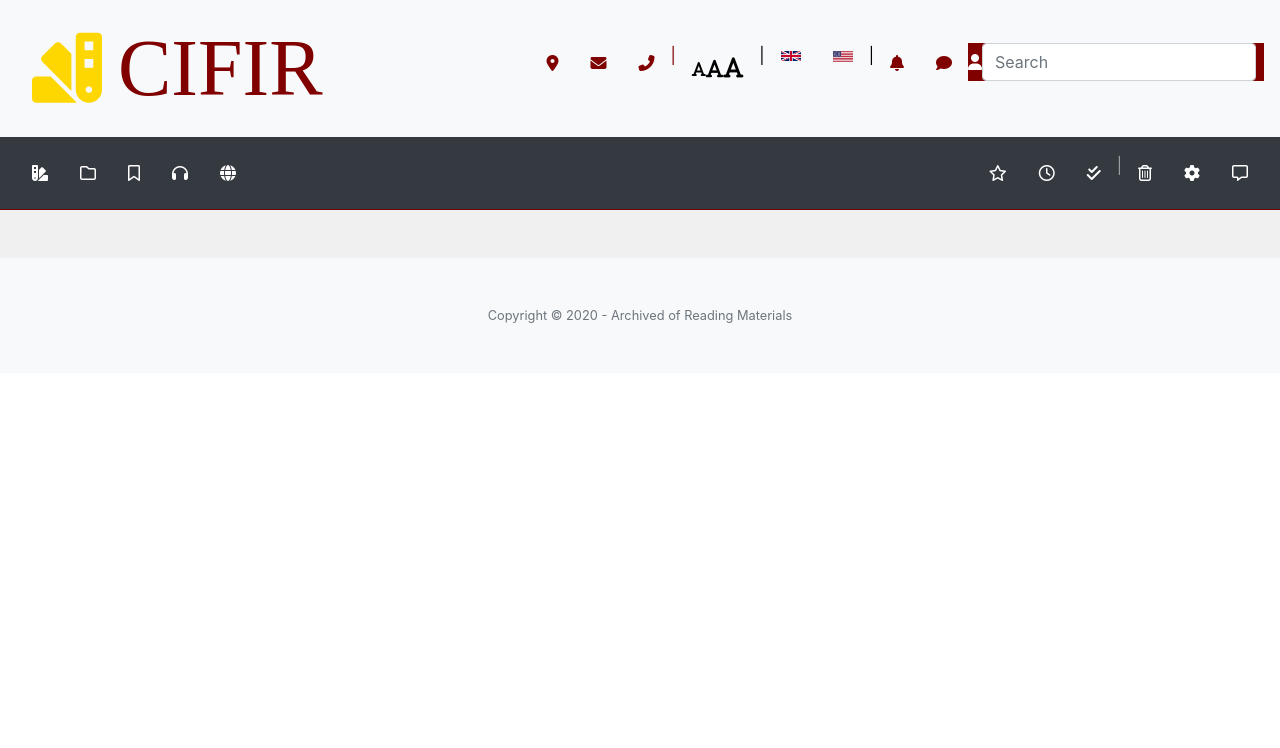
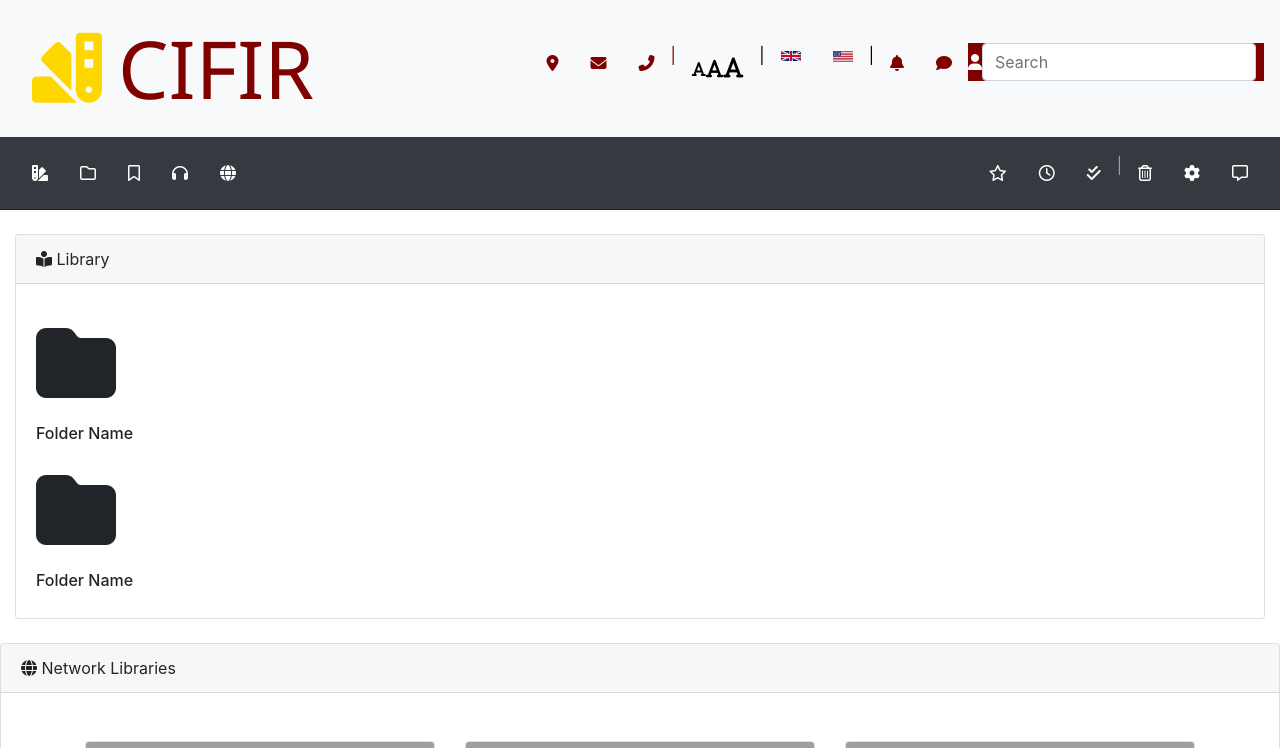
Before and after one commit to dianelambojo/CIFIR, a Django app: page /cifir/home/ in a window 1280 px wide. Shown: the top 748 px of the page. Before the commit the page ends 323 px from the top, so only its background shows below. Run offline with Django 3.2, Linux system fonts and the light colour scheme; some libraries are stand-ins or nearby versions; grey boxes are pictures that could not be loaded.

Commit message:
UI Update

```diff
--- a/cifirproject/cifir/static/css/baseCSS.css
+++ b/cifirproject/cifir/static/css/styles.css
@@ -1,4 +1,5 @@
 /*TOP  NAVBAR */
+
 #spanLogo
 {
 	color:#FFD700;
@@ -48,7 +49,6 @@
 #imgFlagIcons
 {
 	width:20px;
-	length:15px;
 }
 
 #formProfileIcon
@@ -79,3 +79,22 @@ hr
 {
 	background-color:#F0F0F0;
 }
+
+
+/*NETWORK LIBRARIES*/
+.card-read-more {
+	border-top: 1px solid #D4D4D4;
+  }
+  .card-read-more a {
+	text-decoration: none !important;
+	padding:10px;
+	font-weight:600;
+	text-transform: uppercase;
+}
+.i-folders{
+	font-size: 80px;
+}
+
+#divLogo{
+	font-family: 'Segoe UI', Tahoma, Geneva, Verdana, sans-serif;
+}
--- a/cifirproject/cifir/templates/base.html
+++ b/cifirproject/cifir/templates/base.html
@@ -5,11 +5,15 @@
 <head>
 	<title>CIFIR</title>
 	<!---Bootstrap Link-->
-	<link rel="stylesheet" href="https://maxcdn.bootstrapcdn.com/bootstrap/4.0.0/css/bootstrap.min.css" integrity="sha384-Gn5384xqQ1aoWXA+058RXPxPg6fy4IWvTNh0E263XmFcJlSAwiGgFAW/dAiS6JXm" crossorigin="anonymous">
+	<link rel="stylesheet" href="https://maxcdn.bootstrapcdn.com/bootstrap/4.0.0/css/bootstrap.min.css"crossorigin="anonymous">
 	<!--FontAwesomeLink-->
 	<script src="https://kit.fontawesome.com/982a9b46d2.js" crossorigin="anonymous"></script>
+	<!-- Google fonts-->
+	<link href="https://fonts.googleapis.com/css?family=Merriweather+Sans:400,700" rel="stylesheet" />
+	<link href="https://fonts.googleapis.com/css?family=Merriweather:400,300,300italic,400italic,700,700italic" rel="stylesheet" type="text/css" />
+
 	<!--CSS LINK-->
-	<link rel="stylesheet" href="{% static 'css/baseCSS.css' %}">
+	<link rel="stylesheet" href="{% static 'css/styles.css' %}">
 </head>
 
 <body>
@@ -184,13 +188,8 @@
   		</div>
 	</nav>
 	<hr>
-
-
-
-
-
-
-
+	{% block content %}
+	{% endblock content %}
 	<div id="blankDiv">
 	<br>
 	<br>
--- /dev/null
+++ b/cifirproject/cifir/templates/homepage.html
@@ -0,0 +1,166 @@
+{% extends "base.html" %}
+{% load static %}
+{% block content %}
+<!-- CSS
+.card-read-more {
+  border-top: 1px solid #D4D4D4;
+}
+.card-read-more a {
+  text-decoration: none !important;
+  padding:10px;
+  font-weight:600;
+  text-transform: uppercase
+}-->
+
+<!--  Base
+<link rel="stylesheet" href="//cdnjs.cloudflare.com/ajax/libs/twitter-bootstrap/3.3.1/css/bootstrap.min.css">
+        <link rel="stylesheet" href="/bower_components/bootstrap-horizon/bootstrap-horizon.css">
+-->
+<br>
+<div class="container-fluid">
+
+	<div class="card">
+	  	<div class="card-header"><i class="fas fa-book-reader"></i>     Library</div>
+			<div class="card-body">
+				<div class="i-folders">
+                <i class="fas fa-folder"></i></div>
+                <h6>Folder Name</h6>
+
+				<div class="i-folders">
+					<i class="fas fa-folder"></i></div>
+					<h6>Folder Name</h6>
+			</div>
+		</div>
+	</div>
+
+	<br>
+	<div class="card">
+		<div class="card-header"><i class="fas fa-globe"></i>     Network Libraries</div>
+			<section class="pt-5 pb-5">
+				<div class="container">
+					<div class="row">
+					     	<div class="col-12">
+					            <div id="carouselExampleIndicators2" class="carousel slide" data-ride="carousel">
+					                <div class="carousel-inner">
+					                    <div class="carousel-item active">
+					                        <div class="row">
+					                            <div class="col-md-4 mb-3">
+					                                <div class="card">
+					                                	<div class="embed-responsive embed-responsive-4by3">
+														     <img alt="Card image cap" class="card-img-top embed-responsive-item" src="https://media.glassdoor.com/sqll/764975/emerald-group-publishing-limited-squarelogo-1483603007677.png" />
+														 </div>
+					                                    <div class="card-body">
+					                                        <h4 class="card-title">Emerald</h4>
+					                                        <p class="card-text">With supporting text below as a natural lead-in to additional content.</p>
+					                                         <div class="card-read-more">
+								                                <a href="https://www.emerald.com/insight/"> Read More</a>
+								                            </div>
+					                                    </div>
+					                                </div>
+
+					                            </div>
+
+					                            <div class="col-md-4 mb-3">
+					                                <div class="card">
+					                                	<div class="embed-responsive embed-responsive-4by3">
+														     <img alt="Card image cap" class="card-img-top embed-responsive-item" src="https://deterrasystem.com/wp-content/uploads/2020/12/VRDE_WEB_3Column_370x370_ScienceDirect.png" />
+														 </div>
+
+					                                    <div class="card-body">
+					                                        <h4 class="card-title">Science Direct</h4>
+					                                        <p class="card-text">With supporting text below as a natural lead-in to additional content.</p>
+					                                        <div class="card-read-more">
+								                                <a href="https://www.sciencedirect.com/"> Read More</a>
+								                            </div>
+					                                    </div>
+					                                </div>
+					                            </div>
+
+					                            <div class="col-md-4 mb-3">
+					                                <div class="card">
+					                                	<div class="embed-responsive embed-responsive-4by3">
+														     <img alt="Card image cap" class="card-img-top embed-responsive-item" src="https://www.openaccess.nl/sites/www.openaccess.nl/files/afbeeldingen/springer.jpg" />
+														 </div>
+
+					                                    <div class="card-body">
+					                                        <h4 class="card-title">Springer Open</h4>
+					                                        <p class="card-text">With supporting text below as a natural lead-in to additional content.</p>
+					                                        <div class="card-read-more">
+								                                <a href="https://www.springeropen.com/journals"> Read More</a>
+								                            </div>
+					                                    </div>
+					                                </div>
+					                            </div>
+
+					                        </div>
+					                    </div>
+
+					                    <div class="carousel-item">
+					                        <div class="row">
+
+					                            <div class="col-md-4 mb-3">
+					                               <div class="card">
+					                                	<div class="embed-responsive embed-responsive-4by3">
+														     <img alt="Card image cap" class="card-img-top embed-responsive-item" src="https://i.pinimg.com/originals/1a/11/f6/1a11f6a90aea4a0d204b8b9f30321e14.png" />
+														 </div>
+
+					                                    <div class="card-body">
+					                                        <h4 class="card-title">Directory of Open Access Journals</h4>
+					                                        <p class="card-text">With supporting text below as a natural lead-in to additional content.</p>
+					                                        <div class="card-read-more">
+								                                <a href="https://doaj.org/"> Read More</a>
+								                            </div>
+					                                    </div>
+					                                </div>
+					                            </div>
+					                            <div class="col-md-4 mb-3">
+					                               <div class="card">
+					                                	<div class="embed-responsive embed-responsive-4by3">
+														     <img alt="Card image cap" class="card-img-top embed-responsive-item" src="https://cdn.ncbi.nlm.nih.gov/pubmed/persistent/pubmed-meta-image.png" />
+														 </div>
+
+					                                    <div class="card-body">
+					                                        <h4 class="card-title">PubMed</h4>
+					                                        <p class="card-text">With supporting text below as a natural lead-in to additional content.</p>
+					                                        <div class="card-read-more">
+								                                <a href="https://www.ncbi.nlm.nih.gov/pmc/"> Read More</a>
+								                            </div>
+					                                    </div>
+					                                </div>
+					                            </div>
+					                            <div class="col-md-4 mb-3">
+					                                <div class="card">
+					                                	<div class="embed-responsive embed-responsive-4by3">
+														     <img alt="Card image cap" class="card-img-top embed-responsive-item" src="https://www.eifl.net/sites/default/files/styles/resources_detail_page/public/taylor-francis_2-1.jpg?itok=OhVfaGEO" />
+														 </div>
+
+					                                    <div class="card-body">
+					                                        <h4 class="card-title">Taylor and Francis</h4>
+					                                        <p class="card-text">With supporting text below as a natural lead-in to additional content.</p>
+					                                        <div class="card-read-more">
+								                                <a href="https://www.tandfonline.com/openaccess/openjournals"> Read More</a>
+								                            </div>
+					                                    </div>
+					                                </div>
+					                            </div>
+
+					                        </div>
+					                    </div>
+					                </div>
+					            </div>
+					        </div>
+					    <div class="col-7 text-right">
+					            <a class="btn btn-primary mb-3 mr-1" href="#carouselExampleIndicators2" role="button" data-slide="prev">
+					                <i class="fa fa-arrow-left"></i>
+					            </a>
+					            <a class="btn btn-primary mb-3 " href="#carouselExampleIndicators2" role="button" data-slide="next">
+					                <i class="fa fa-arrow-right"></i>
+					            </a>
+					    </div>
+					</div>
+				</div>
+			</section>
+		</div>
+	</div>
+</div>
+{% endblock content %}
--- a/cifirproject/cifir/templates/index.html
+++ /dev/null
@@ -1,2 +0,0 @@
-hi
-hello
--- a/cifirproject/cifir/views.py
+++ b/cifirproject/cifir/views.py
@@ -9,4 +9,4 @@ class indexView(View):
 
 class homePageView(View):
 	def get(self, request):
-		return render(request,'base.html')
+		return render(request,'homepage.html')
```
